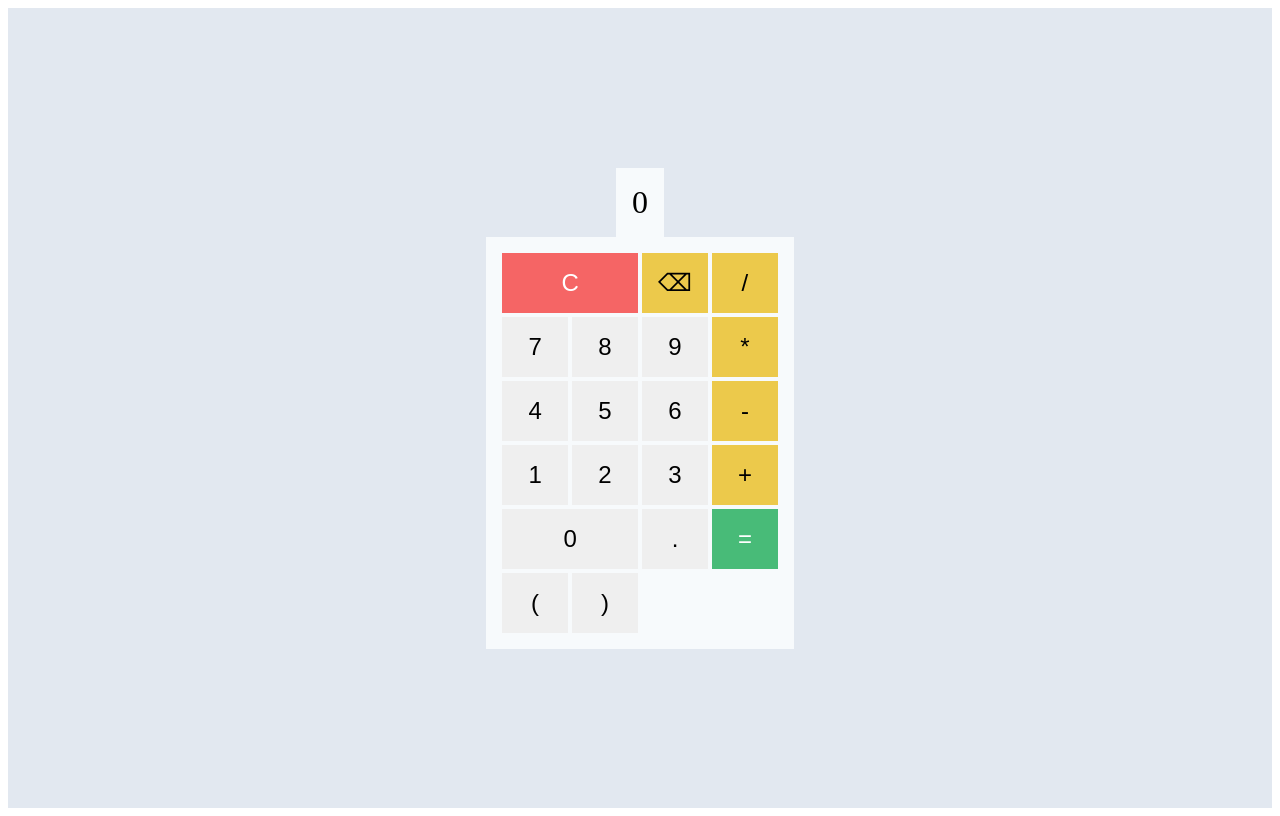
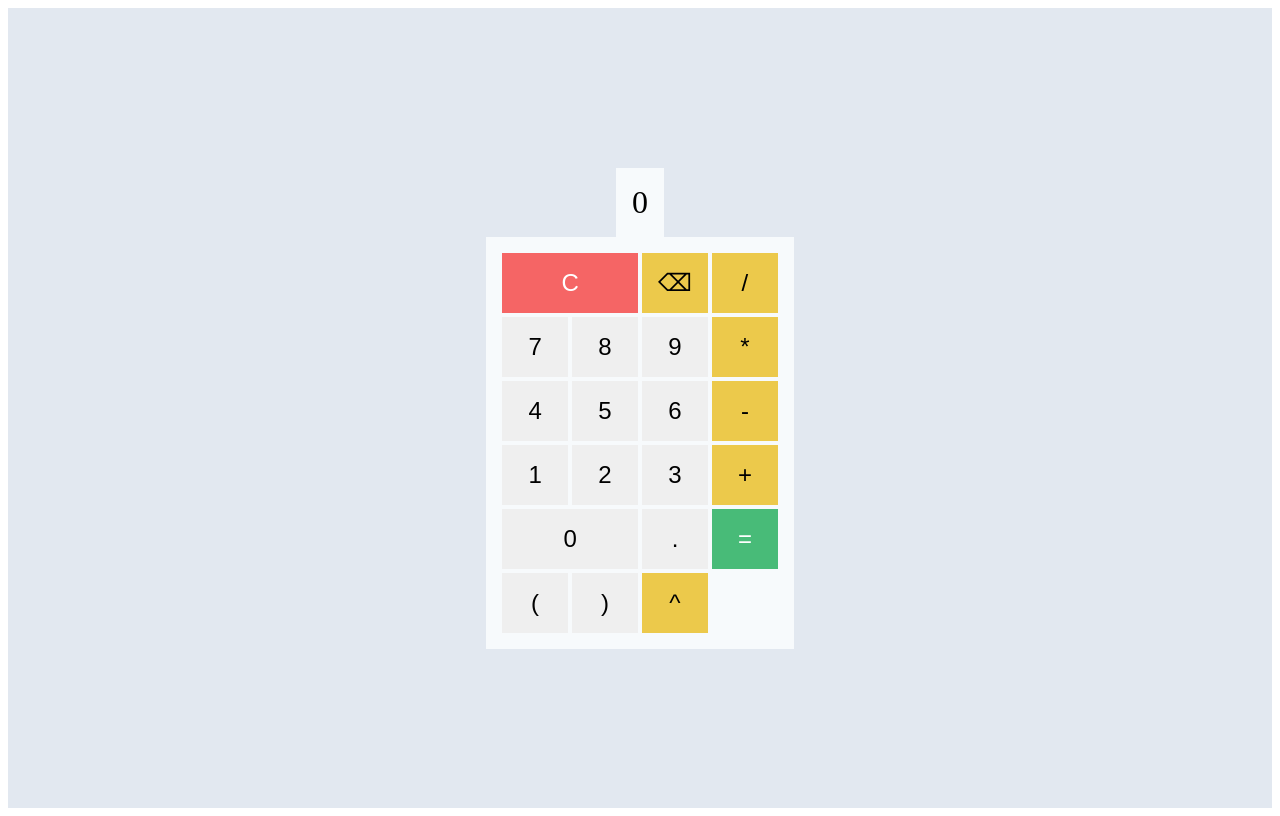
Before and after one commit to Addanine/scicalc, a Flask app: page / in a window 1280 px wide. Run offline with Flask 3, Linux system fonts and the light colour scheme.

Commit message:
added exponentiation operator to calculator UI

```diff
--- a/templates/index.html
+++ b/templates/index.html
@@ -5,7 +5,6 @@
     <meta name="viewport" content="width=device-width, initial-scale=1.0">
     <title>CalcLabs: SciCalc</title>
     <link rel="stylesheet" href="{{ url_for('static', filename='style.css') }}">
-
 </head>
 <body>
     <div class="calculator" id="calculator">
@@ -31,6 +30,7 @@
             <button class="button bg-green-500" onclick="calculate()">=</button>
             <button class="button" onclick="appendParenthesis('(')">(</button>
             <button class="button" onclick="appendParenthesis(')')">)</button>
+            <button class="button bg-yellow-500" onclick="appendOperator('^')">^</button>
         </div>
     </div>
 
```
